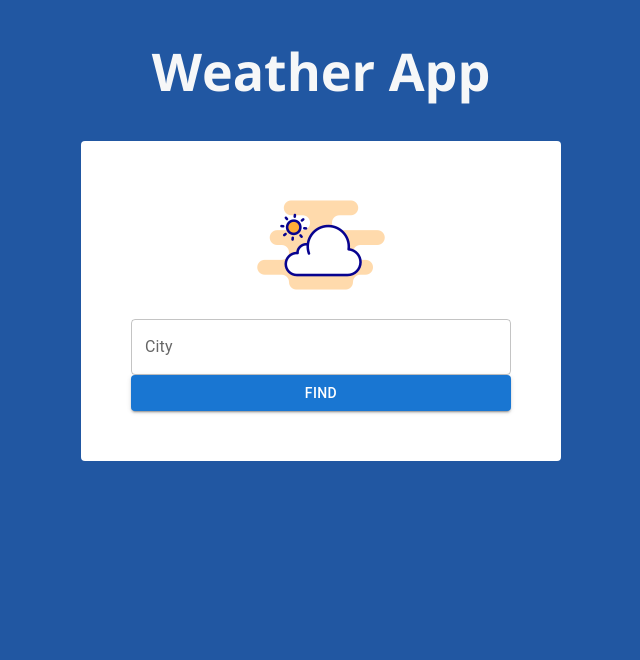
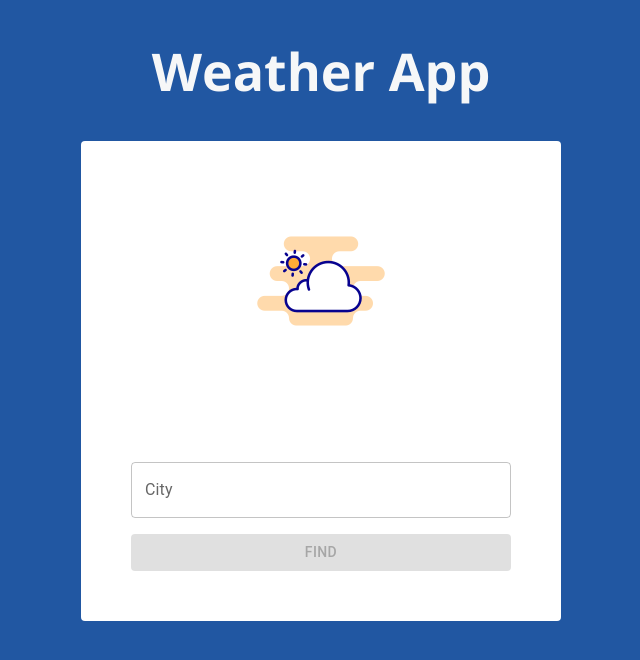
Before and after one commit to joanithagomez/weather, a React (Create React App) app: page / in a window 1280 px wide. Shown: the top 660 px of the page, without its empty margins (319-959 px from the left). Built offline with nearby package versions, Linux system fonts and the light colour scheme.

Commit message:
Add validation

```diff
--- a/package.json
+++ b/package.json
@@ -2,6 +2,7 @@
   "name": "weather",
   "version": "0.1.0",
   "private": true,
+  "homepage": "https://joanithagomez.github.io/weather/",
   "dependencies": {
     "@emotion/react": "^11.13.3",
     "@emotion/styled": "^11.13.0",
@@ -17,6 +18,8 @@
   },
   "scripts": {
     "start": "react-scripts start",
+    "predeploy": "npm run build",
+    "deploy": "gh-pages -d build",
     "build": "react-scripts build",
     "test": "react-scripts test",
     "eject": "react-scripts eject"
@@ -38,5 +41,8 @@
       "last 1 firefox version",
       "last 1 safari version"
     ]
+  },
+  "devDependencies": {
+    "gh-pages": "^6.1.1"
   }
 }
--- a/public/index.html
+++ b/public/index.html
@@ -12,7 +12,7 @@
     <link rel="preconnect" href="https://fonts.googleapis.com">
     <link rel="preconnect" href="https://fonts.gstatic.com" crossorigin>
     <link href="https://fonts.googleapis.com/css2?family=Open+Sans:ital,wght@0,300..800;1,300..800&display=swap" rel="stylesheet">
-    <link rel="apple-touch-icon" href="%PUBLIC_URL%/logo192.png" />
+    <link rel="apple-touch-icon" href="%PUBLIC_URL%/logo.png" />
     <!--
       manifest.json provides metadata used when your web app is installed on a
       user's mobile device or desktop. See https://developers.google.com/web/fundamentals/web-app-manifest/
--- a/src/App.css
+++ b/src/App.css
@@ -11,10 +11,16 @@
   border-radius: 4px;
   background-color: white;
   color: var(--dark-text);
-  /* height: 40vmin; */
+  min-height: 400px;
   padding: 40px;
   display: grid;
   margin: auto;
+}
+.error {
+  color: red;
+  font-size: 0.8em;
+  margin-top: 4px;
+  margin-bottom: 12px;
 }
 .Default-icon {
   margin: auto;
--- a/src/App.js
+++ b/src/App.js
@@ -1,59 +1,80 @@
-import './App.css';
-import { useState } from 'react';
-import { Temperature } from './Temperature';
-import { TextField, Button } from '@mui/material';
-import defaultIcon from './assets/weather.png';
+import "./App.css";
+import {useState} from "react";
+import {Temperature} from "./Temperature";
+import {TextField, Button} from "@mui/material";
+import defaultIcon from "./assets/weather.png";
+import {WEATHER_BASE_URL, API_KEY, ICON_URL} from "./api";
 
 function App() {
-  const KEY = 'f62d966078f4bd9c3c9240a30733a941';
-  const BASE_URL = "http://api.openweathermap.org/data/2.5/weather?";
-  const ICON_URL = "https://openweathermap.org/img/wn/";
+  const [city, setCity] = useState("");
+  const [temperatureK, setTemperatureK] = useState("");
+  const [icon, setIcon] = useState("");
+  const [description, setDescription] = useState("");
+  const [weatherData, setWeatherData] = useState(null);
+  const [errorMessage, setErrorMessage] = useState('');
 
-  const [city, setCity] = useState('');
+  const getWeather = async e => {
+    e.preventDefault();
 
-  const [temperatureK, setTemperatureK] = useState('');
-  const [icon, setIcon] = useState('');
-  const [description, setDescription] = useState('');
-  const [weatherData, setWeatherData] = useState(null);
+    const res= await fetch(
+      `${WEATHER_BASE_URL}appid=${API_KEY}&q=${city}`
+    );
 
-  async function fetchTemperature() {
-          if (city) {
-              const response = await fetch(`${BASE_URL}appid=${KEY}&q=${city}`);
-              const data = await response.json();
+    if (res.ok) {
+      const data = await res.json();
+      const weather = data?.weather;
+
       if (data?.main?.temp) {
         setTemperatureK(data?.main.temp);
         setWeatherData(data);
       }
-              let weather = data?.weather;
+
       if (weather?.length) {
         setIcon(`${ICON_URL + weather[0].icon}@2x.png`);
         setDescription(weather[0].description);
       }
+
+    }  else {
+      setErrorMessage('Unable to obtain data. Please input a correct city name.')
     }
-  }
+
+  };
 
   function handleLocationChange(event) {
     setCity(event.target.value);
+    setErrorMessage(null);
   }
 
   return (
     <div className="App">
       <header className="App-header">
-        <h1>
-          Weather App
-        </h1>
+        <h1>Weather App</h1>
       </header>
       <main>
-        <div className='Box'>
-            {temperatureK ? <Temperature temperatureK={temperatureK} icon={icon} description={description} city={weatherData.name}/>
-              : <img src={defaultIcon} className='Default-icon' alt='Weather'/>
-            }
-            <div className='City-input'>
-              <TextField placeholder="Enter city name" onChange={handleLocationChange} label="City"/>
-              <Button variant="contained" onClick={fetchTemperature}>Find</Button>
+        <div className="Box">
+          {temperatureK ? (
+            <Temperature
+              temperatureK={temperatureK}
+              icon={icon}
+              description={description}
+              city={weatherData.name}
+            />
+          ) : (
+            <img src={defaultIcon} className="Default-icon" alt="Weather" />
+          )}
+          <form className="City-input" onSubmit={getWeather}>
+            <TextField
+              placeholder="Enter city name"
+              onChange={handleLocationChange}
+              label="City"
+              error={errorMessage?.length ? true : false }
+            />
+            <p className="error">{errorMessage}</p>
+            <Button variant="contained" type="submit" disabled={!city} aria-disabled={!city}>
+              Find
+            </Button>
+          </form>
         </div>
-        </div>
-
       </main>
     </div>
   );
--- /dev/null
+++ b/src/api.js
@@ -0,0 +1,3 @@
+export const API_KEY = 'f62d966078f4bd9c3c9240a30733a941';
+export const WEATHER_BASE_URL = "https://api.openweathermap.org/data/2.5/weather?";
+export const ICON_URL = "https://openweathermap.org/img/wn/";
```
Also changed, not shown: public/manifest.json, public/rain.gif (added), 1 other file (tests, documents, lock files or other folders). Lines whose indentation alone changed are shown as unchanged.
